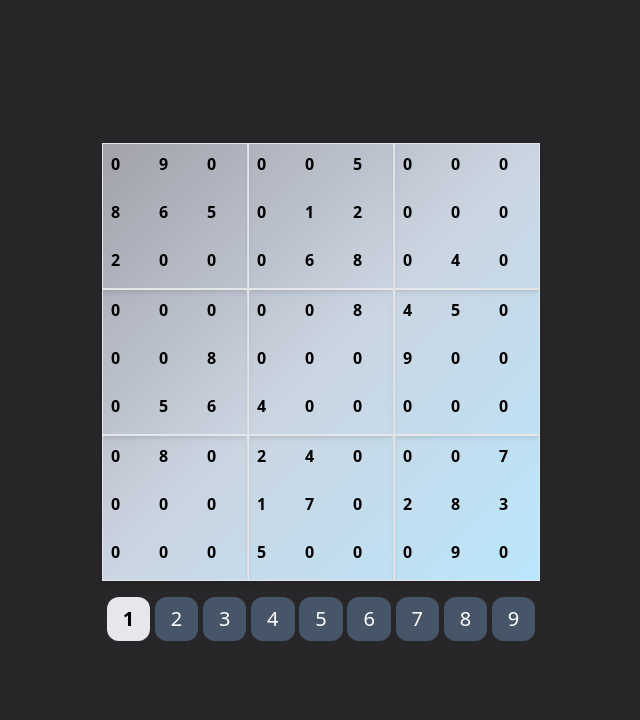
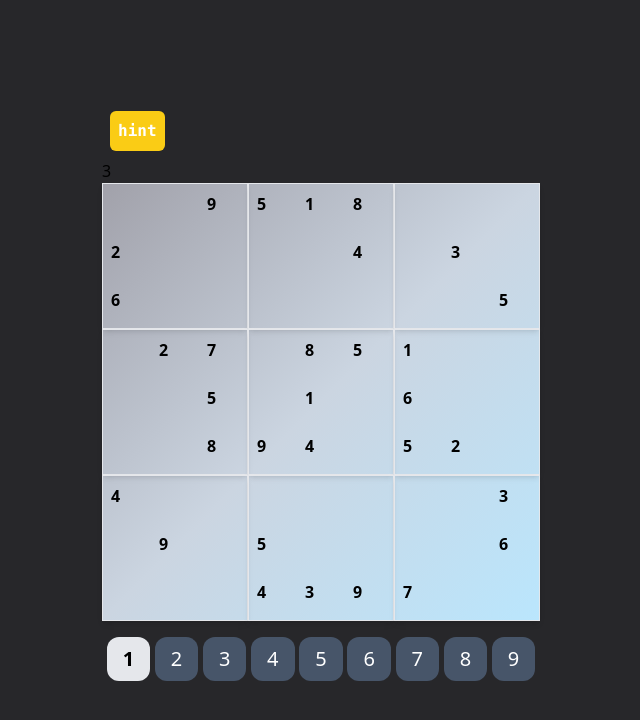
Before and after one commit to Natidev/Sudoku, a React (Vite) app: page / in a window 1280 px wide. Shown: the top 720 px of the page, without its empty margins (319-959 px from the left). Built offline with nearby package versions, Linux system fonts and the light colour scheme.

Commit message:
not complete

```diff
--- a/src/Element/Numbers.jsx
+++ b/src/Element/Numbers.jsx
@@ -22,7 +22,6 @@ export default function Numbers() {
             }
         }}
         onClick={e=>{
-            console.log(n)
             store.dispatch({
                 type:'CHANGE_NUMBER',
                 payload:{
--- a/src/Redux/Reducer.js
+++ b/src/Redux/Reducer.js
@@ -1,6 +1,7 @@
 export default function Reducer(initialState={
     currentNumber:1,
-    sudokuIndex:-1
+    sudokuIndex:-1,
+    hintCount:3
 }, action){
 switch(action.type){
     case 'CHANGE_NUMBER':
@@ -8,6 +9,8 @@ switch(action.type){
             currentNumber:action.payload.currentNumber}
     case 'CHANGE_SUDOKU':
         return {...initialState,sudokuIndex:action.payload.sudokuIndex}
+    case 'USE_HINT':
+        return {...initialState,hintCount:hintCount--}
     default:
         return initialState
 }
--- a/src/Redux/Tables/InitialStateGenerator.js
+++ b/src/Redux/Tables/InitialStateGenerator.js
@@ -9,10 +9,10 @@ const getSudoku=()=>{
             sudokuIndex:index
         }
     })
-    const selectedSudoku=allthetables.RawSudoku[0]
+    const selectedSudoku=allthetables.RawSudoku[index]
     let newStruct=selectedSudoku.map((arry)=>{
         return {
-            square:arry.map((n)=>n===index?"":n),
+            square:arry.map((n)=>n===0?"":n),
             validity:true,
             completed:false
         }
--- a/src/Table/Sudoku.jsx
+++ b/src/Table/Sudoku.jsx
@@ -1,10 +1,22 @@
 import Square from "../Box/Square";
 import Numbers from "../Element/Numbers";
 import tstore from "../Redux/Tables/TablesStore";
+import store from "../Redux/store"
 export default function Sudoku(){
     const currentT=tstore.getState()
+    const hints=store.getState().hintCount
     //TODO row and column validation With reaction
     return (<div>
+        <button className="bg-yellow-400 m-2 p-2 rounded-md font-mono font-bold text-white "
+        onClick={e=>{
+            store.dispatch({
+                type:"USE_HINT"
+            })
+        }}
+        >
+            hint
+        </button>
+        <p>{hints}</p>
         <div className="sudoku grid grid-cols-3 w-fit grid-rows-3
         bg-gradient-to-br from-zinc-400 via-slate-300 to-sky-200">
             {
@@ -21,3 +33,5 @@ export default function Sudoku(){
     </div>
     );
 }
+//TODO add a hint button which will reveal the item on a box
+//TODO do a count of hints used
```
